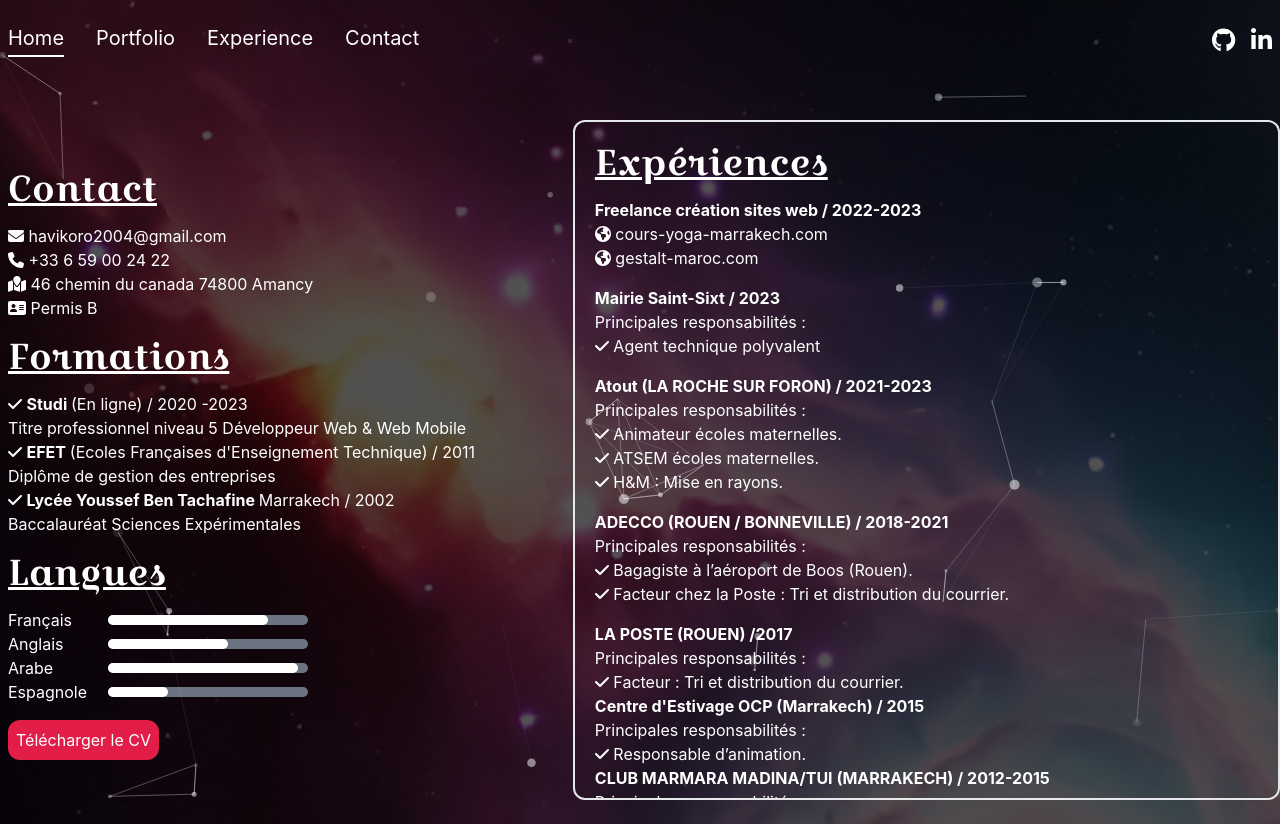
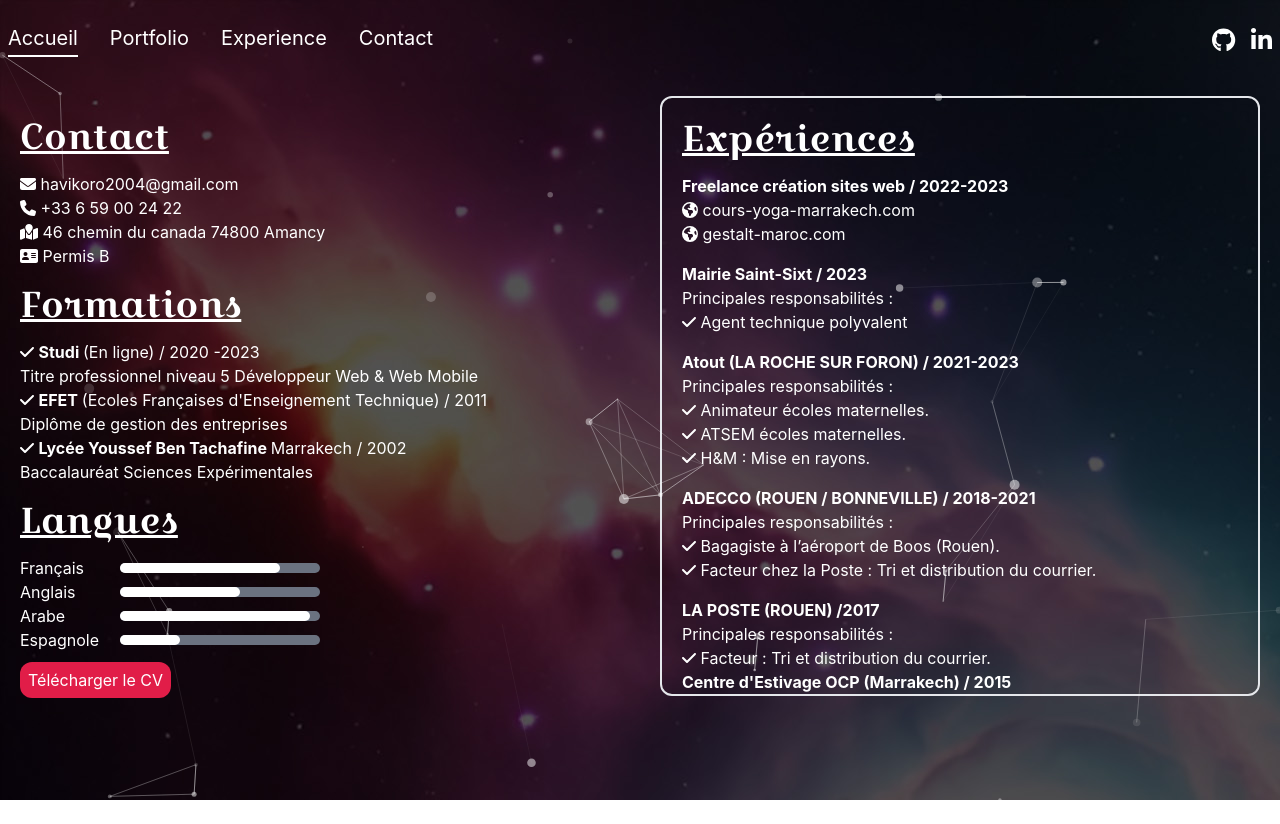
Before and after one commit to havikoro2004/portfolio-V2, a React (Create React App) app: page /experience in a window 1280 px wide. After the commit the page ends 800 px from the top, so only its background shows below. Built offline with nearby package versions, Linux system fonts and the light colour scheme; what react-google-recaptcha-v3 would draw is missing.

Commit message:
Fix CSS page experience

```diff
--- a/src/components/Contact.js
+++ b/src/components/Contact.js
@@ -1,10 +1,20 @@
-import React, { useState } from 'react'
+import React, { useEffect, useState } from 'react'
 import Transition from '../Transition'
 import emailjs from '@emailjs/browser'
 import { FontAwesomeIcon } from '@fortawesome/react-fontawesome'
 import { faArrowRightLong, faCircleNotch } from '@fortawesome/free-solid-svg-icons'
+import { motion } from 'framer-motion';
 
 function Contact() {
+
+  const [showForm, setShowForm] = useState(false);
+  // Utilisez useEffect pour déclencher l'affichage du paragraphe après un certain délai
+  useEffect(() => {
+    const timer = setTimeout(() => {
+      setShowForm(true);
+    }, 1000); // Changez le délai en millisecondes selon vos besoins
+    return () => clearTimeout(timer);
+  }, []);
 
   const removeSpace =(event)=>{
     if (event.keyCode === 32 && (event.target.selectionStart === 0 || event.target.value.charAt(event.target.selectionStart - 1) === ' ')) {
@@ -38,7 +48,13 @@ function Contact() {
   }
   return (
     <Transition>
-    <div className=' h-screen flex items-center justify-center flex-col gap-3 mb-5'>
+        {showForm && ( // Condition pour afficher le paragraphe lorsque showParagraph est true
+            <motion.div
+              initial={{ opacity: 0, x: -80 }} // Masquer le paragraphe initialement
+              animate={{ opacity: 1, x: 0 }} // Faire apparaître le paragraphe avec une animation
+              transition={{ duration: 0.5 }} // Durée de l'animation
+              className="h-screen flex items-center justify-center flex-col gap-3 mb-5"
+            >
             <div className='h-[80%] md:w-[70%] w-[90%] mt-32'>
               <h1 className="text-5xl text-croissant text-white text-center pb-10">Contact</h1>
               <form onSubmit={sendEmail} action="" className='px-5 text-white'>
@@ -53,7 +69,8 @@ function Contact() {
                   <button  onMouseLeave={()=>{setArrowBtn(false)}} onMouseOver={()=>{setArrowBtn(true)}} className='border-2 text-white py-2 rounded-xl w-[120px] h-[45px]'>{arrowBtn ? <FontAwesomeIcon icon={faArrowRightLong} className='text-2xl'/> : 'Valider'}</button>
               </form>
             </div>
-    </div>
+            </motion.div>
+         )}
     </Transition>
   )
 }
--- a/src/components/Experience.js
+++ b/src/components/Experience.js
@@ -25,16 +25,16 @@ function Experience() {
   }, []);
   return (
     <Transition>
-      <div className=' h-screen flex items-end justify-center text-white container max-w-screen-xl flex-col md:flex-row'>
-
-              {showParagraph && ( // Condition pour afficher le paragraphe lorsque showParagraph est true
+        <div className='w-full h-full  flex flex-col md:flex-row container max-w-screen-xl text-white items-center pt-24'>
+            {/* Side left */}
+            {showParagraph && ( // Condition pour afficher le paragraphe lorsque showParagraph est true
             <motion.div
-              initial={{ opacity: 0, x: -80 }} // Masquer le paragraphe initialement
+              initial={{ opacity: 0, x: +80 }} // Masquer le paragraphe initialement
               animate={{ opacity: 1, x: 0 }} // Faire apparaître le paragraphe avec une animation
               transition={{ duration: 0.5 }} // Durée de l'animation
-              className="md:w-[80%] w-full h-full flex justify-center items-start flex-col px-10 md:px-2 mt-[80vh] mb-8 md:mb-0"
+              className="h-[600px] w-full p-5 md:mb-0 mb-4"
             >
- <h1 className="text-4xl text-croissant underline mb-4 mt-32">Contact</h1>
+         <h1 className="text-4xl text-croissant underline mb-4">Contact</h1>
           <ul className='mb-4'>
             <li><FontAwesomeIcon icon={faEnvelope} /> havikoro2004@gmail.com</li>
             <li><FontAwesomeIcon icon={faPhone} /> +33 6 59 00 24 22</li>
@@ -58,25 +58,25 @@ function Experience() {
           </ul>
           <h1 className="text-4xl text-croissant underline mb-4">Langues</h1>
           <ul className='mb-4'>
-            <li className='flex items-center justify-center gap-5 '>
+            <li className='flex items-center gap-5 '>
             <span className='w-[80px]'>Français</span>
               <div className='bg-gray-500 w-[200px] h-[10px] rounded-xl'>
                 <div className='bg-white w-[80%] h-[10px] rounded-xl'></div>
               </div>
             </li>
-            <li className='flex items-center justify-center gap-5 '>
+            <li className='flex items-center gap-5 '>
               <span className='w-[80px]'>Anglais</span>
               <div className='bg-gray-500 w-[200px] h-[10px] rounded-xl'>
                 <div className='bg-white w-[60%] h-[10px] rounded-xl'></div>
               </div>
             </li>
-            <li className='flex items-center justify-center gap-5 '>
+            <li className='flex items-center gap-5 '>
             <span className='w-[80px]'>Arabe</span>
               <div className='bg-gray-500 w-[200px] h-[10px] rounded-xl'>
                 <div className='bg-white w-[95%] h-[10px] rounded-xl'></div>
               </div>
             </li>
-            <li className='flex items-center justify-center gap-5 '>
+            <li className='flex items-center gap-5 '>
             <span className='w-[80px]'>Espagnole</span>
               <div className='bg-gray-500 w-[200px] h-[10px] rounded-xl'>
                 <div className='bg-white w-[30%] h-[10px] rounded-xl'></div>
@@ -86,14 +86,19 @@ function Experience() {
             <a target='_blank' href={cv} className=' bg-rose-600 p-2 rounded-xl'>Télécharger le CV</a>
             </motion.div>
           )}
-                 {showSlider && ( // Condition pour afficher le paragraphe lorsque showParagraph est true
+
+
+
+            {/* Side right */}
+
+            {showParagraph && ( // Condition pour afficher le paragraphe lorsque showParagraph est true
             <motion.div
-              initial={{ opacity: 0, x: 80 }} // Masquer le paragraphe initialement
+              initial={{ opacity: 0, x: -80 }} // Masquer le paragraphe initialement
               animate={{ opacity: 1, x: 0 }} // Faire apparaître le paragraphe avec une animation
               transition={{ duration: 0.5 }} // Durée de l'animation
-              className="w-full h-[85%] flex justify-center items-center mt-4 md:mt-0 md:px-0 px-10"
+              className="h-[600px] w-full px-5"
             >
-            <div className=' border-2 rounded-xl w-full h-full p-5 overflow-hidden overflow-y-auto'>
+            <div className=' border-2 rounded-xl w-full h-full p-5 overflow-hidden overflow-y-auto mb-10'>
               <h1 className="text-4xl text-croissant underline mb-4">Expériences </h1>
                 <ul className='mb-4'>
                   <li>
@@ -166,8 +171,9 @@ function Experience() {
           )}
 
 
-          </div>
 
+
+        </div>
     </Transition>
   )
 }
--- a/src/components/Home.js
+++ b/src/components/Home.js
@@ -23,7 +23,7 @@ function Home() {
   }, []);
   return (
     <Transition>
-      <div className="h-screen flex flex-col sm:flex-row justify-center items-center container max-w-screen-xl p-5 sm:gap-3">
+      <div className="h-full flex flex-col sm:flex-row justify-center items-center container max-w-screen-xl p-5 sm:gap-3">
         <div className="order-2 sm:order-1 text-white w-full h-1/2 text-center flex flex-col justify-center">
         {showParagraph && ( // Condition pour afficher le paragraphe lorsque showParagraph est true
             <motion.div
@@ -33,12 +33,12 @@ function Home() {
               className="p-5 sm:p-0 text-justify sm:text-center text-md text-raleway"
             >
             <div className="flex justify-center sm:justify-start items-center gap-2">
-              <div>
+              <div className=' hidden md:block'>
                 <img className="w-20 sm:w-28 h-auto animate-spin-slow" src={open} alt="" />
               </div>
               <div>
-                <h1 className="text-5xl sm:text-7xl text-croissant">Najib Flata</h1>
-                <h2 className="text-xl sm:text-2xl mb-3">Développeur web et web mobile</h2>
+                <h1 className="text-4xl mb-2 md:mb-0 md:text-7xl text-croissant text-center">Najib Flata</h1>
+                <h2 className="text-xl md:text-2xl md:mb-3 mb-0 text-center">Développeur web et web mobile</h2>
               </div>
             </div>
             </motion.div>
--- a/src/components/NavBar.js
+++ b/src/components/NavBar.js
@@ -16,7 +16,7 @@ function NavBar() {
         <div className='mb-3 md:mb-0'>
             <ul className='flex gap-4 flex-col md:flex-row text-xl max-w-[90%]'>
               <li  className={`transition-all ease hover:bg-slate-50 hover:text-black p-2 hover:rounded-md ${active=='home' ? 'menuUnder' : ''}`}>
-                <Link to='/' onClick={()=>{setActive('home');setMenuOpen(!menuOpen)}}>Home</Link>
+                <Link to='/' onClick={()=>{setActive('home');setMenuOpen(!menuOpen)}}>Accueil</Link>
               </li>
               <li   className={`transition-all ease hover:bg-slate-50 hover:text-black p-2 hover:rounded-md ${active=='portfolio' ? 'menuUnder' : ''}`}>
                 <Link to='/portfolio' onClick={()=>{setActive('portfolio');setMenuOpen(!menuOpen)}}>Portfolio</Link>
--- a/src/components/Portfolio.js
+++ b/src/components/Portfolio.js
@@ -40,7 +40,7 @@ function Portfolio() {
   const [carousPage,setCarousPage]=useState(1)
   return (
     <Transition>
-      <div className='flex container max-w-screen-xl px-2 h-screen md:flex-row flex-col gap-4'>
+      <div className='flex container max-w-screen-xl px-2 h-full md:flex-row flex-col gap-4'>
         <div className='md:w-[40%]  md:h-full h-[70%] flex justify-center md:items-center md:pb-32 pb-0 items-end '>
           <div className='text-white'>
           {showParagraph && ( // Condition pour afficher le paragraphe lorsque showParagraph est true
--- a/src/index.css
+++ b/src/index.css
@@ -2,9 +2,13 @@
 @tailwind components;
 @tailwind utilities;
 
+html{
+  min-height: 100vh;
+}
 body {
+  height: 100%;
   padding-bottom: 1.5rem;
- background-image: url('./images/banner.jpg');
+  background-image: url('./images/banner.jpg');
   margin: 0;
   font-family: -apple-system, BlinkMacSystemFont, 'Segoe UI', 'Roboto', 'Oxygen',
     'Ubuntu', 'Cantarell', 'Fira Sans', 'Droid Sans', 'Helvetica Neue',
```
Also changed, not shown: 1 other file (tests, documents, lock files or other folders). Lines whose indentation alone changed are shown as unchanged.
